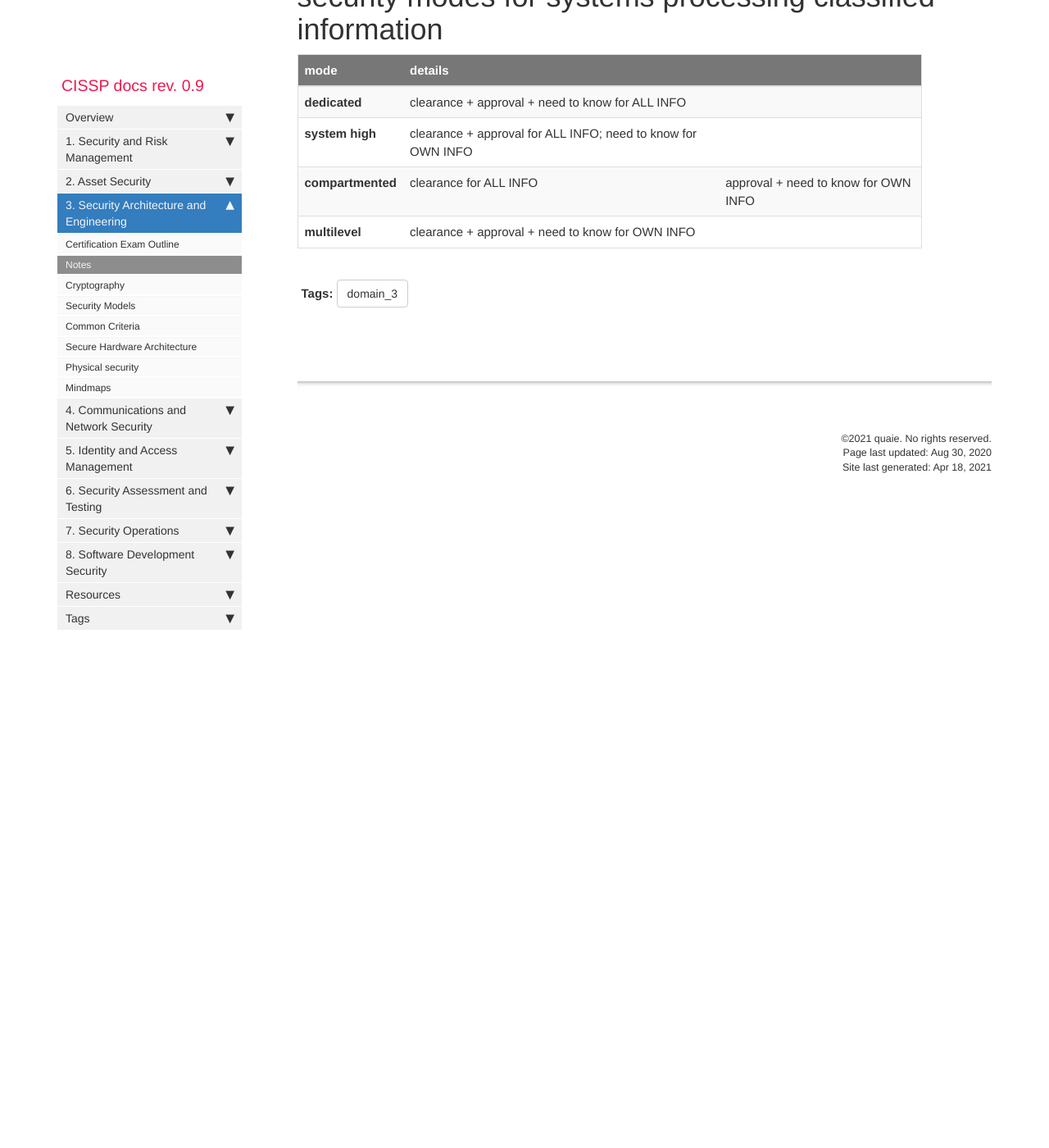
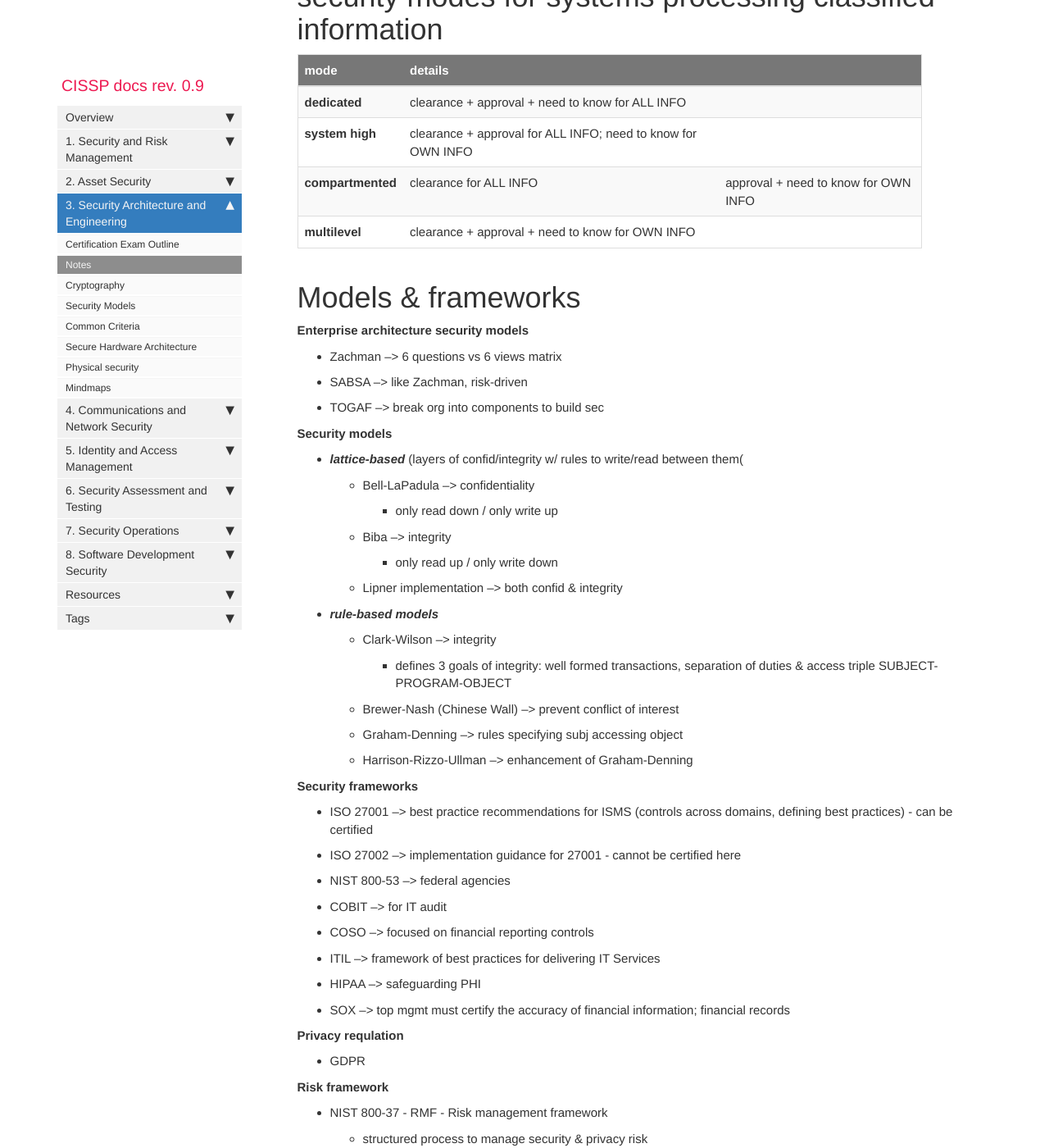
Before and after one commit to quaie/cissp, a Jekyll site: the page built from pages/mydoc/3_notes.md, in a window 1280 px wide and 1400 px high, scrolled down 1344 px. Shown: the whole window at 82% size. Built offline with Jekyll 4.4.1, drawn with Linux system fonts in a browser that asks for light colours; comment, search, counter and statistics services are not loaded; some of the changed text lies outside the part shown.

Commit message:
Update 3_notes.md

```diff
--- a/pages/mydoc/3_notes.md
+++ b/pages/mydoc/3_notes.md
@@ -72,4 +72,54 @@ TOCTTOU attacks, race condition exploits, and communication disconnects are know
 |**system high**|clearance + approval for ALL INFO; need to know for OWN INFO|
 |**compartmented**|clearance for ALL INFO|approval + need to know for OWN INFO|
 |**multilevel**|clearance + approval + need to know for OWN INFO|
+
+
+# Models & frameworks
+
+**Enterprise architecture security models**
+- Zachman --> 6 questions vs 6 views matrix
+- SABSA --> like Zachman, risk-driven
+- TOGAF --> break org into components to build sec
+
+**Security models**
+- **_lattice-based_** (layers of confid/integrity w/ rules to write/read between them(
+  - Bell-LaPadula --> confidentiality
+    - only read down / only write up
+  - Biba --> integrity
+    - only read up / only write down
+  - Lipner implementation --> both confid & integrity
+- **_rule-based models_**
+  - Clark-Wilson --> integrity
+    - defines 3 goals of integrity: well formed transactions, separation of duties & access triple SUBJECT-PROGRAM-OBJECT
+  - Brewer-Nash (Chinese Wall) --> prevent conflict of interest
+  - Graham-Denning --> rules specifying subj accessing object
+  - Harrison-Rizzo-Ullman --> enhancement of Graham-Denning
+
+**Security frameworks**
+- ISO 27001 --> best practice recommendations for ISMS (controls across domains, defining best practices) - can be certified
+- ISO 27002 --> implementation guidance for 27001 - cannot be certified here
+- NIST 800-53 --> federal agencies
+- COBIT --> for IT audit
+- COSO --> focused on financial reporting controls
+- ITIL --> framework of best practices for delivering IT Services
+- HIPAA --> safeguarding PHI
+- SOX --> top mgmt must certify the accuracy of financial information; financial records
+
+**Privacy requlation**
+- GDPR
+
+**Risk framework**
+- NIST 800-37 - RMF - Risk management framework
+  - structured process to manage security & privacy risk
+  - 6 steps:
+    - categorise information systems
+    - select sec controls
+    - implement sec controls
+    - assess sec contr
+    - authoriss IS
+    - monitor
+- ISO 31000
+- COSO
+- ISACA Risk IT
+
 {% include links.html %}
```
